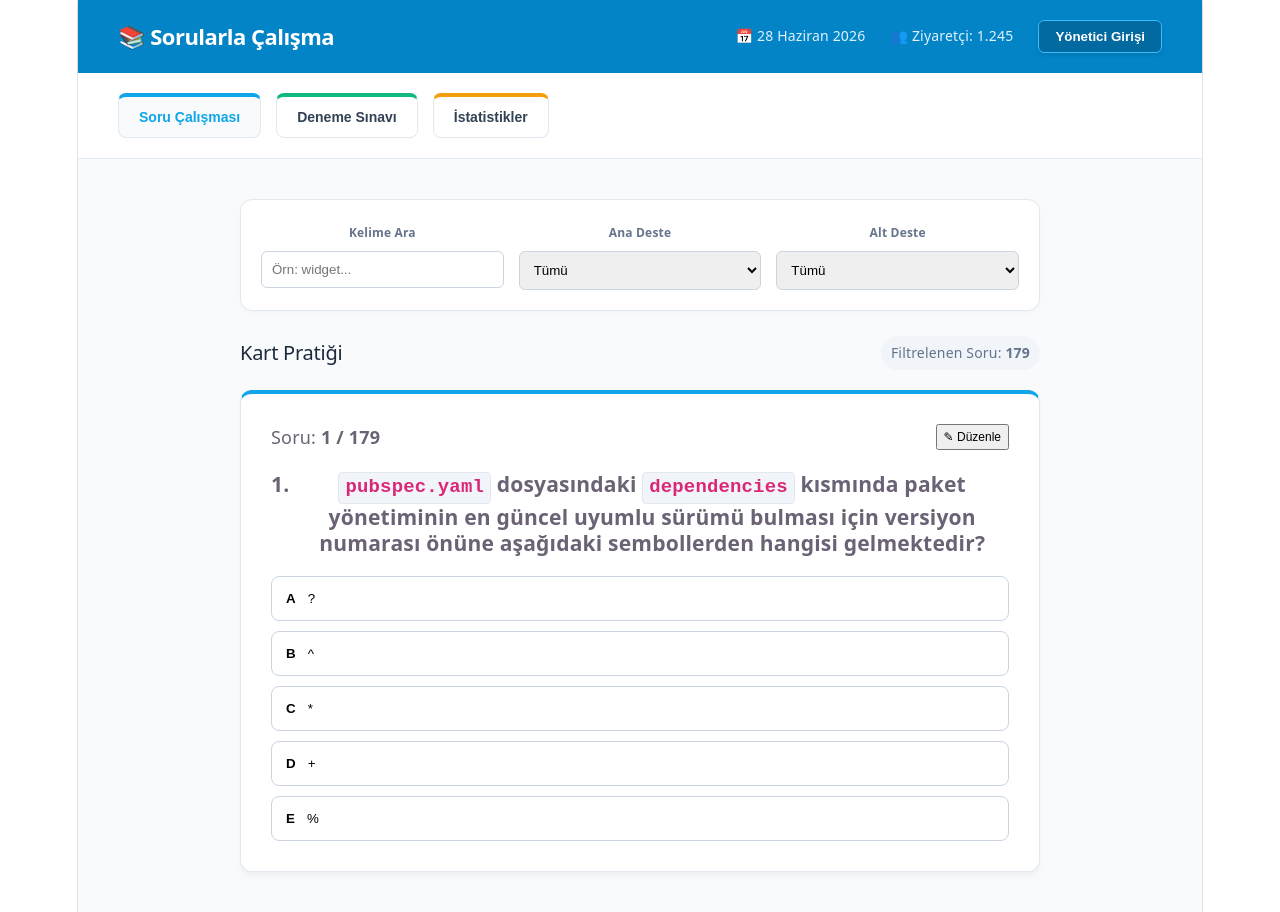
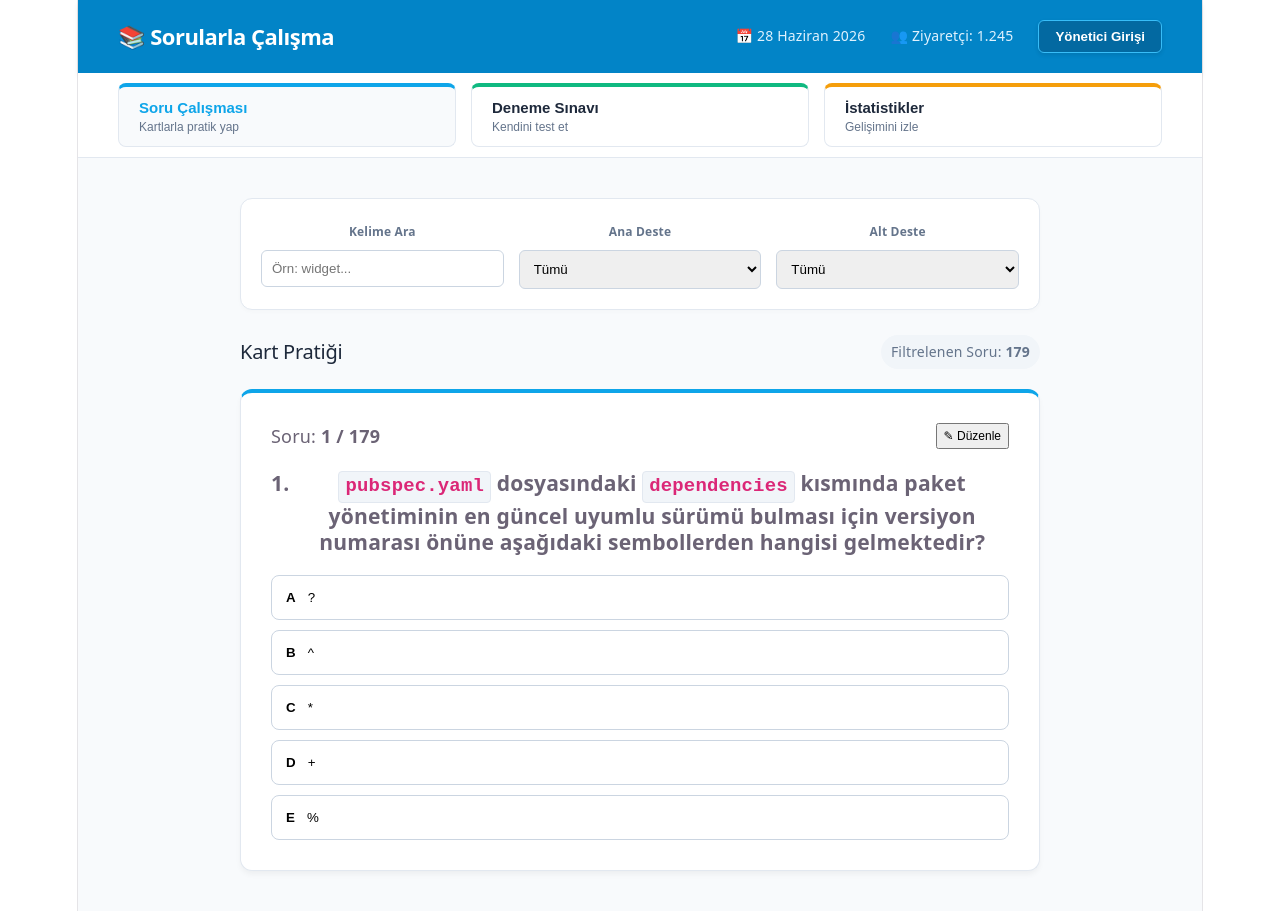
Before and after one commit to mgulaydr-svg/sorularla-calisma-react, a React (Vite) app: page / in a window 1280 px wide. Built offline with nearby package versions, Linux system fonts and the light colour scheme.

Commit message:
düzeltme

```diff
--- a/src/App.tsx
+++ b/src/App.tsx
@@ -169,12 +169,11 @@ function App() {
 
       <nav style={{
         backgroundColor: '#fff',
-        padding: '20px 40px',
+        padding: '10px 40px', // Üst-alt boşluğu biraz kıstık, açıklama ekleyeceğimiz için
         borderBottom: '1px solid #e2e8f0',
         display: 'flex',
         gap: '15px',
-        flexWrap: 'wrap', // Ekran daralırsa aşağı kayar, butonlar bozulmaz
-        alignItems: 'center'
+        alignItems: 'stretch' // Tüm butonların boyu eşit olsun
       }}>
         {navItems.map(item => {
           if (item.adminOnly && !isAdmin) return null;
@@ -185,20 +184,37 @@ function App() {
               key={item.id}
               onClick={() => setCurrentMode(item.id)}
               style={{
+                flex: 1, // İşte butonların ekranı doldurmasını sağlayan sihirli satır
                 textAlign: 'left',
                 padding: '12px 20px',
                 backgroundColor: isActive ? '#f8fafc' : '#fff',
                 border: '1px solid #e2e8f0',
-                borderTop: `4px solid ${item.color}`,
+                borderTop: `4px solid ${item.color}`, // Renkli üst çizgi
                 borderRadius: '8px',
                 cursor: 'pointer',
-                transition: 'all 0.2s ease',
+                transition: 'all 0.25s ease',
                 display: 'flex',
-                flexDirection: 'column'
+                flexDirection: 'column',
+                justifyContent: 'center'
               }}
             >
-              <span style={{ fontSize: '14px', fontWeight: '700', color: isActive ? item.color : '#334155' }}>
+              {/* Başlık: Kalın ve net */}
+              <span style={{
+                fontSize: '15px',
+                fontWeight: '800', // Daha kalın vurgu
+                color: isActive ? item.color : '#1e293b',
+                marginBottom: '4px'
+              }}>
                 {item.title}
+              </span>
+
+              {/* Açıklama: Daha küçük ve gri */}
+              <span style={{
+                fontSize: '12px',
+                color: '#64748b',
+                fontWeight: '500'
+              }}>
+                {item.desc}
               </span>
             </button>
           );
```
